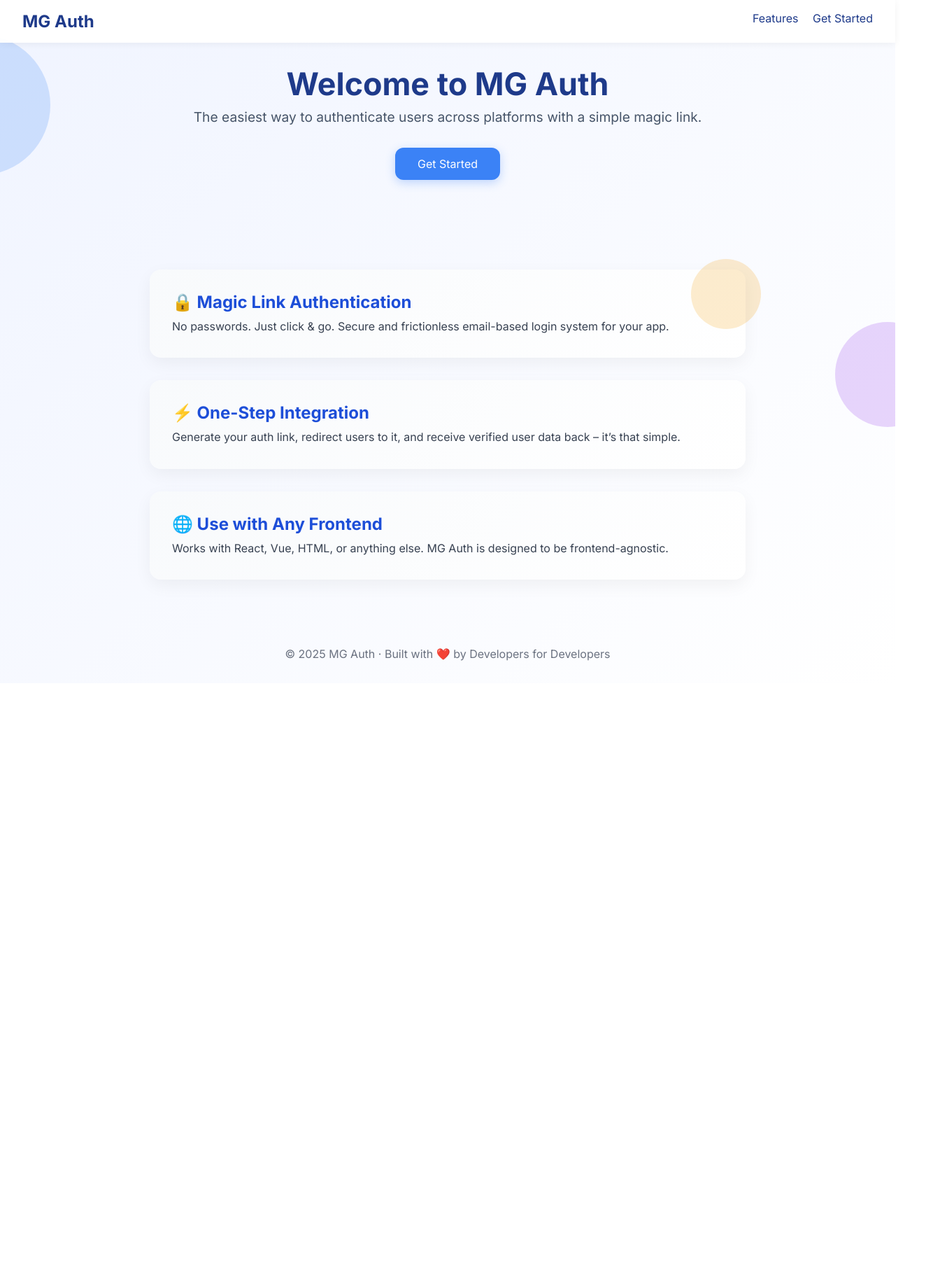
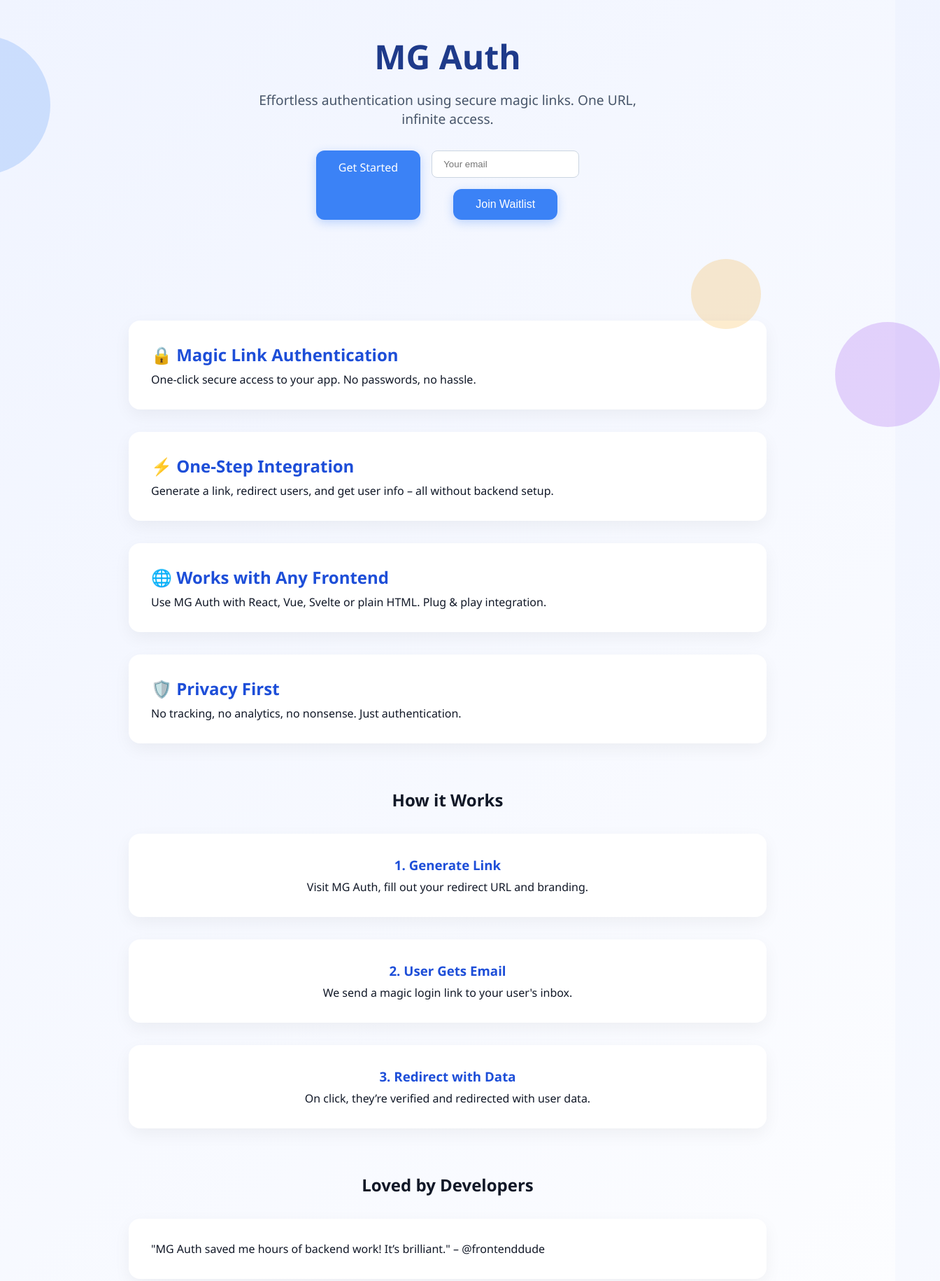
Before and after one commit to MG-Auth/MG-Auth, a website: page public/index.html in a window 1280 px wide. Shown: the top 1830 px of the page at 70% size, 1344 px wide, since content can reach past the window. Before the commit the page ends 976 px from the top, so only its background shows below. Drawn offline with Linux system fonts and the light colour scheme.

Commit message:
New homepage and generate page

```diff
--- a/public/index.html
+++ b/public/index.html
@@ -1,265 +1,193 @@
-<!DOCTYPE html>
-<html lang="en">
+<!DOCTYPE html><html lang="en">
 <head>
   <meta charset="UTF-8" />
-  <meta name="viewport" content="width=device-width, initial-scale=1.0"/>
-  <link href="https://fonts.googleapis.com/css2?family=Inter:wght@400;600;700&display=swap" rel="stylesheet">
+  <meta name="viewport" content="width=device-width, initial-scale=1.0" />
   <title>MG Auth – Simplified Authentication</title>
   <style>
-    html {
-  scroll-behavior: smooth;
-    }
-
     * {
       box-sizing: border-box;
       margin: 0;
       padding: 0;
     }
-
     body {
-      font-family: 'Inter', sans-serif;
+      font-family: 'Segoe UI', sans-serif;
       background: linear-gradient(135deg, #f0f4ff, #ffffff);
       color: #111827;
       overflow-x: hidden;
     }
-
-    nav {
-  position: sticky;
-  top: 0;
-  display: flex;
-  justify-content: space-between;
-  background: rgba(255, 255, 255, 0.95);
-  padding: 1rem 2rem;
-  box-shadow: 0 2px 10px rgba(0,0,0,0.05);
-  z-index: 10;
-  animation: fadeInDown 0.6s ease-out;
-}
-
-nav .logo {
-  font-size: 1.5rem;
-  font-weight: 700;
-  color: #1e3a8a;
-}
-
-nav .menu a {
-  margin-left: 1rem;
-  text-decoration: none;
-  color: #1e3a8a;
-  font-weight: 500;
-}
-
-@keyframes fadeInDown {
-  from {
-    opacity: 0;
-    transform: translateY(-15px);
-  }
-  to {
-    opacity: 1;
-    transform: translateY(0);
-  }
-}
-
     header {
-      padding: 2rem;
+      padding: 3rem 1rem;
       text-align: center;
       position: relative;
       z-index: 2;
     }
-
     header h1 {
-      font-size: 2.8rem;
+      font-size: 3rem;
       color: #1e3a8a;
-      margin-bottom: 0.5rem;
+      margin-bottom: 1rem;
       animation: fadeInUp 1s ease-out;
     }
-
     header p {
       font-size: 1.2rem;
       color: #475569;
       animation: fadeInUp 1.5s ease-out;
+      max-width: 600px;
+      margin: auto;
     }
-
     .cta {
       margin: 2rem auto;
       display: flex;
       justify-content: center;
+      gap: 1rem;
+      flex-wrap: wrap;
       animation: fadeInUp 2s ease-out;
     }
-
-    .cta a {
+    .cta a, .cta button {
       padding: 0.8rem 2rem;
       font-size: 1rem;
       background-color: #3b82f6;
       color: white;
-      text-decoration: none;
+      border: none;
+      cursor: pointer;
       border-radius: 0.75rem;
       box-shadow: 0 4px 14px rgba(59, 130, 246, 0.3);
       transition: background 0.3s ease;
+      text-decoration: none;
     }
-
-    .cta a:hover {
+    .cta a:hover, .cta button:hover {
       background-color: #1d4ed8;
     }
-
-    .features {
-      max-width: 900px;
+    .features, .how-it-works, .faq, .testimonial, .waitlist {
+      max-width: 960px;
       margin: 4rem auto;
       padding: 0 1.5rem;
-      display: grid;
-      gap: 2rem;
     }
-
-
-.feature:hover {
-  transform: scale(1.02);
-  box-shadow: 0 12px 30px rgba(0, 0, 0, 0.1);
-}
-
-
-
-
-.feature {
-  background: linear-gradient(135deg, #f8fafc, #ffffff);
-  border-radius: 1rem;
+    .feature, .step, .faq-item, .testimonial-item {
+      background: white;
+      border-radius: 1rem;
       padding: 2rem;
+      margin-bottom: 2rem;
       box-shadow: 0 8px 24px rgba(0, 0, 0, 0.05);
-  transition: transform 0.3s, box-shadow 0.3s;
-  cursor: pointer;
-}
-
-
-
-
-    .feature:hover {
-      transform: translateY(-5px);
     }
-
-    .feature h2 {
-      font-size: 1.5rem;
+    .feature h2, .step h3, .faq-item h4 {
       color: #1d4ed8;
       margin-bottom: 0.5rem;
     }
-
-    .feature p {
-      color: #374151;
-      line-height: 1.6;
+    .step {
+      text-align: center;
     }
-
+    form {
+      display: flex;
+      flex-direction: column;
+      gap: 1rem;
+      align-items: center;
+    }
+    input[type="email"] {
+      padding: 0.7rem 1rem;
+      border: 1px solid #cbd5e1;
+      border-radius: 0.5rem;
+      width: 100%;
+      max-width: 300px;
+    }
     footer {
       text-align: center;
       padding: 2rem;
       color: #6b7280;
     }
-
-    .background-shapes {
-      position: fixed;
-      top: 0;
-      left: 0;
-      width: 100%;
-      height: 100%;
-      z-index: 0;
-      overflow: hidden;
-    }
-
     .background-shapes div {
       position: absolute;
       border-radius: 50%;
       opacity: 0.2;
       animation: float 10s ease-in-out infinite;
     }
-
-    .circle1 {
-      width: 200px;
-      height: 200px;
-      background: #3b82f6;
-      top: 10%;
-      left: -10%;
-    }
-
-    .circle2 {
-      width: 150px;
-      height: 150px;
-      background: #9333ea;
-      bottom: 20%;
-      right: -5%;
-    }
-
-    .circle3 {
-      width: 100px;
-      height: 100px;
-      background: #f59e0b;
-      top: 50%;
-      right: 15%;
-    }
-
+    .circle1 { width: 200px; height: 200px; background: #3b82f6; top: 10%; left: -10%; position: fixed; }
+    .circle2 { width: 150px; height: 150px; background: #9333ea; bottom: 20%; right: -5%; position: fixed; }
+    .circle3 { width: 100px; height: 100px; background: #f59e0b; top: 50%; right: 15%; position: fixed; }
     @keyframes float {
       0%, 100% { transform: translateY(0); }
       50% { transform: translateY(-30px); }
     }
-
     @keyframes fadeInUp {
-      0% {
-        opacity: 0;
-        transform: translateY(20px);
-      }
-      100% {
-        opacity: 1;
-        transform: translateY(0);
-      }
-    }
-
-    @media (max-width: 600px) {
-      header h1 {
-        font-size: 2rem;
-      }
-      .feature h2 {
-        font-size: 1.2rem;
-      }
+      0% { opacity: 0; transform: translateY(20px); }
+      100% { opacity: 1; transform: translateY(0); }
     }
   </style>
 </head>
-<body>
-
-  <div class="background-shapes">
+<body>  <div class="background-shapes">
     <div class="circle1"></div>
     <div class="circle2"></div>
     <div class="circle3"></div>
-  </div>
-
-<nav>
-  <div class="logo">MG Auth</div>
-  <div class="menu">
-    <a href="#features">Features</a>
-    <a href="/generate">Get Started</a>
-  </div>
-</nav>
-
-  <header>
-    <h1>Welcome to MG Auth</h1>
-    <p>The easiest way to authenticate users across platforms with a simple magic link.</p>
+  </div>  <header>
+    <h1>MG Auth</h1>
+    <p>Effortless authentication using secure magic links. One URL, infinite access.</p>
     <div class="cta">
       <a href="/generate">Get Started</a>
+      <form onsubmit="submitEmail(event)">
+        <input type="email" placeholder="Your email" required>
+        <button type="submit">Join Waitlist</button>
+      </form>
     </div>
-  </header>
-
-  <section class="features" id="features">
+  </header>  <section class="features">
     <div class="feature">
       <h2>🔒 Magic Link Authentication</h2>
-      <p>No passwords. Just click & go. Secure and frictionless email-based login system for your app.</p>
+      <p>One-click secure access to your app. No passwords, no hassle.</p>
     </div>
     <div class="feature">
       <h2>⚡ One-Step Integration</h2>
-      <p>Generate your auth link, redirect users to it, and receive verified user data back – it’s that simple.</p>
+      <p>Generate a link, redirect users, and get user info – all without backend setup.</p>
     </div>
     <div class="feature">
-      <h2>🌐 Use with Any Frontend</h2>
-      <p>Works with React, Vue, HTML, or anything else. MG Auth is designed to be frontend-agnostic.</p>
+      <h2>🌐 Works with Any Frontend</h2>
+      <p>Use MG Auth with React, Vue, Svelte or plain HTML. Plug & play integration.</p>
     </div>
-  </section>
-
-  <footer>
-    &copy; 2025 MG Auth · Built with ❤️ by Developers for Developers
-  </footer>
-
-</body>
+    <div class="feature">
+      <h2>🛡️ Privacy First</h2>
+      <p>No tracking, no analytics, no nonsense. Just authentication.</p>
+    </div>
+  </section>  <section class="how-it-works">
+    <h2 style="text-align:center; margin-bottom: 2rem;">How it Works</h2>
+    <div class="step">
+      <h3>1. Generate Link</h3>
+      <p>Visit MG Auth, fill out your redirect URL and branding.</p>
+    </div>
+    <div class="step">
+      <h3>2. User Gets Email</h3>
+      <p>We send a magic login link to your user's inbox.</p>
+    </div>
+    <div class="step">
+      <h3>3. Redirect with Data</h3>
+      <p>On click, they’re verified and redirected with user data.</p>
+    </div>
+  </section>  <section class="testimonial">
+    <h2 style="text-align:center; margin-bottom: 2rem;">Loved by Developers</h2>
+    <div class="testimonial-item">
+      <p>"MG Auth saved me hours of backend work! It’s brilliant." – @frontenddude</p>
+    </div>
+    <div class="testimonial-item">
+      <p>"So easy, I integrated it during lunch break." – @buildwithdev</p>
+    </div>
+  </section>  <section class="faq">
+    <h2 style="text-align:center; margin-bottom: 2rem;">Frequently Asked Questions</h2>
+    <div class="faq-item">
+      <h4>Do I need a backend?</h4>
+      <p>No. MG Auth is backend-free for client apps. We handle the server-side part.</p>
+    </div>
+    <div class="faq-item">
+      <h4>Is it free?</h4>
+      <p>Yes. MG Auth is free for developers. Premium plans coming soon.</p>
+    </div>
+    <div class="faq-item">
+      <h4>How secure is it?</h4>
+      <p>We use signed tokens, expiring links, and HTTPS. It’s as secure as your email.</p>
+    </div>
+  </section>  <footer>
+    &copy; 2025 MG Auth · Built with ❤️ for developers · <a href="mailto:hello@mgauth.dev">Contact Us</a>
+  </footer>  <script>
+    function submitEmail(event) {
+      event.preventDefault();
+      const email = event.target.querySelector('input').value;
+      alert("Thanks for joining, " + email + "! We'll keep you posted.");
+      event.target.reset();
+    }
+  </script></body>
 </html>
```
Also changed, not shown: public/generate.html (+150 -35 lines).
